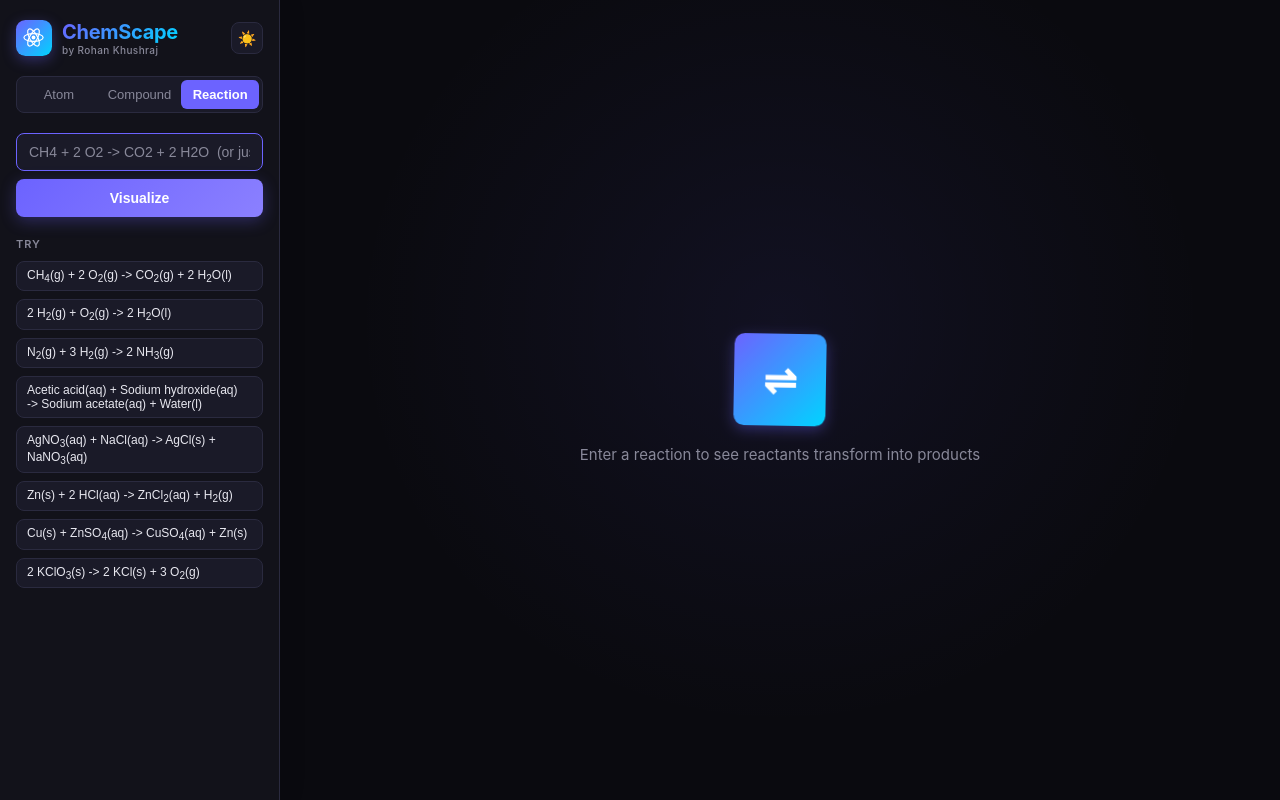
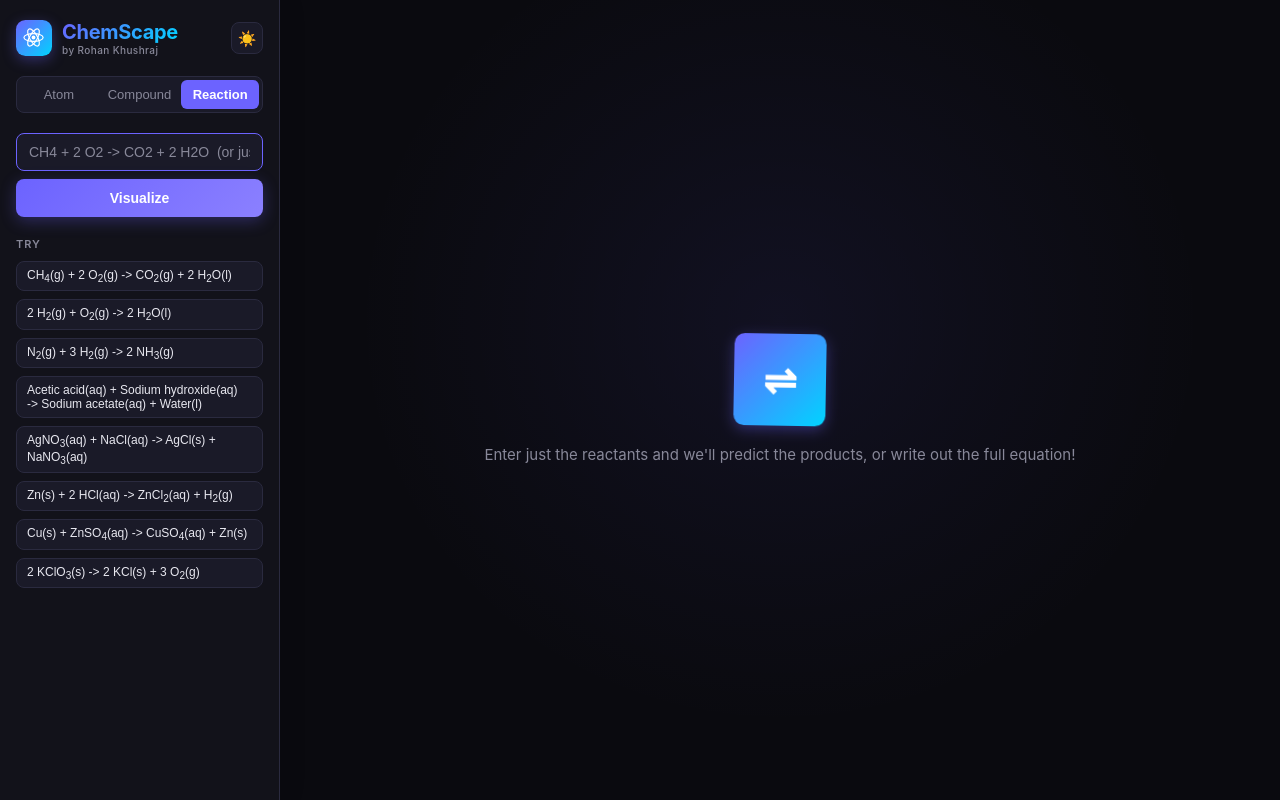
Before and after one commit to rkhushraj/chemscape, a React (Vite) app: page / in a window 1280 px wide. Both pictures are taken after a click on the button "Reaction". Built offline with nearby package versions, Linux system fonts and the light colour scheme; what 3dmol would draw is missing.

Commit message:
Update reaction empty state text to mention reactants-only input

```diff
--- a/src/App.jsx
+++ b/src/App.jsx
@@ -425,7 +425,7 @@ export default function App() {
         {mode === 'reaction' && !reaction && (
           <div className="empty-state">
             <div className="element-tile empty-icon">⇌</div>
-            <p>Enter a reaction to see reactants transform into products</p>
+            <p>Enter just the reactants and we'll predict the products, or write out the full equation!</p>
           </div>
         )}
         {mode === 'reaction' && reaction && (
```
